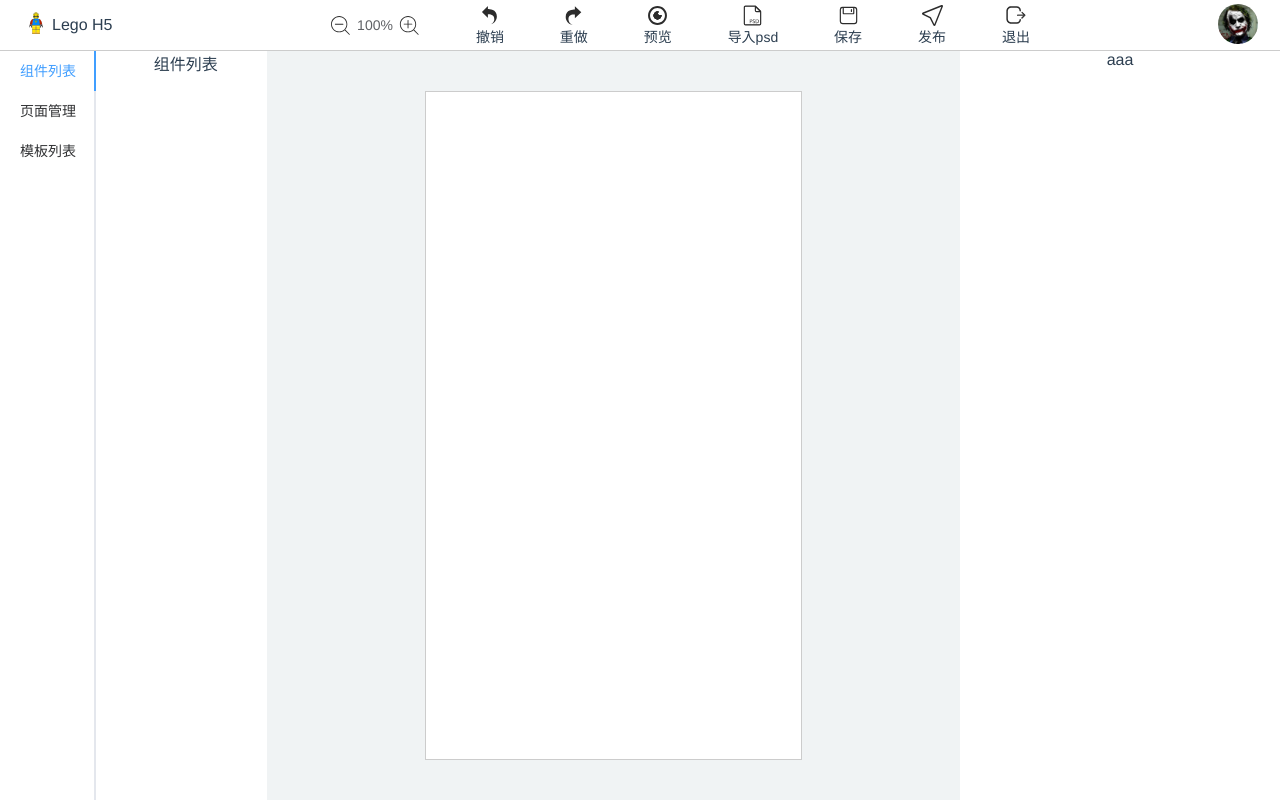
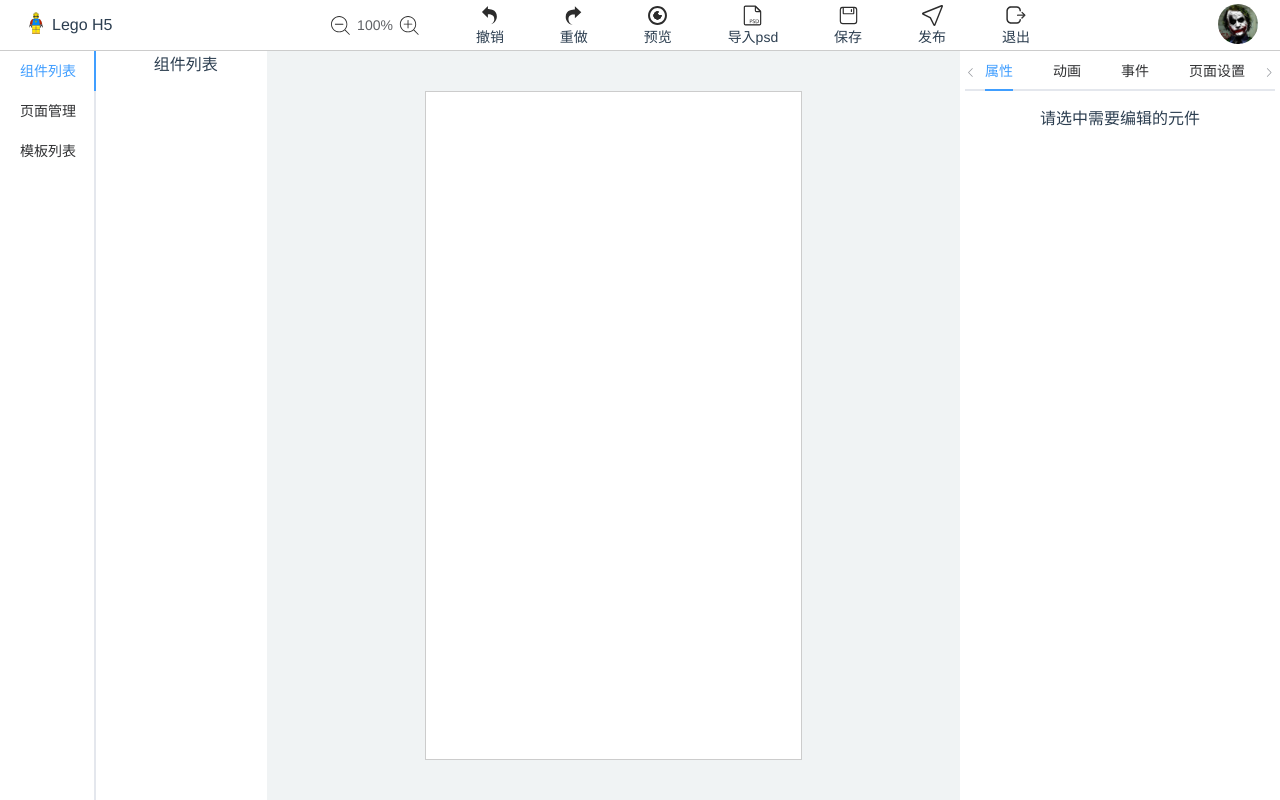
Before and after one commit to MagicHacker/Lego-H5, a Vue app: page /#/editorPage in a window 1280 px wide. Built offline with nearby package versions, Linux system fonts and the light colour scheme.

Commit message:
feat: 构建属性面板组件

```diff
--- a/src/views/editor-right-panel/index.vue
+++ b/src/views/editor-right-panel/index.vue
@@ -1,13 +1,23 @@
 <template>
-  <div class="editor-right-wrap">aaa</div>
+  <div class="editor-right-wrap">
+    <el-tabs>
+      <el-tab-pane label="属性">请选中需要编辑的元件</el-tab-pane>
+      <el-tab-pane label="动画">请选中需要编辑的元件</el-tab-pane>
+      <el-tab-pane label="事件">请选中需要编辑的元件</el-tab-pane>
+      <el-tab-pane label="页面设置"></el-tab-pane>
+      <el-tab-pane label="JS脚本"></el-tab-pane>
+    </el-tabs>
+  </div>
 </template>
 <script lang="ts">
-import Vue from 'vue'
-export default Vue.extend({})
+import { Component, Vue } from 'vue-property-decorator'
+@Component
+export default class EditorRightPanel extends Vue {}
 </script>
 <style lang="less" scoped>
 .editor-right-wrap {
   height: 100%;
   background-color: #fff;
+  padding: 0px 5px;
 }
 </style>
```
